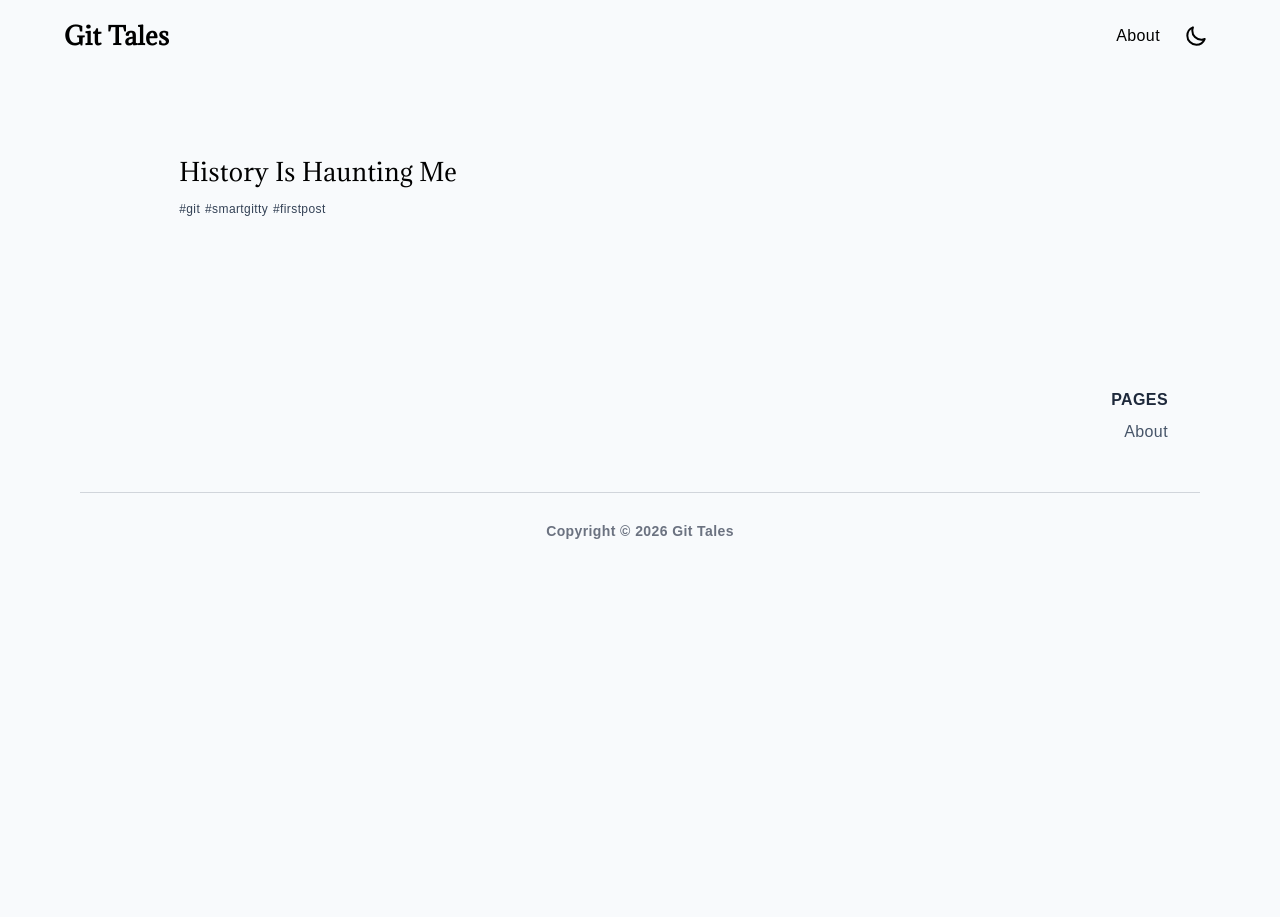
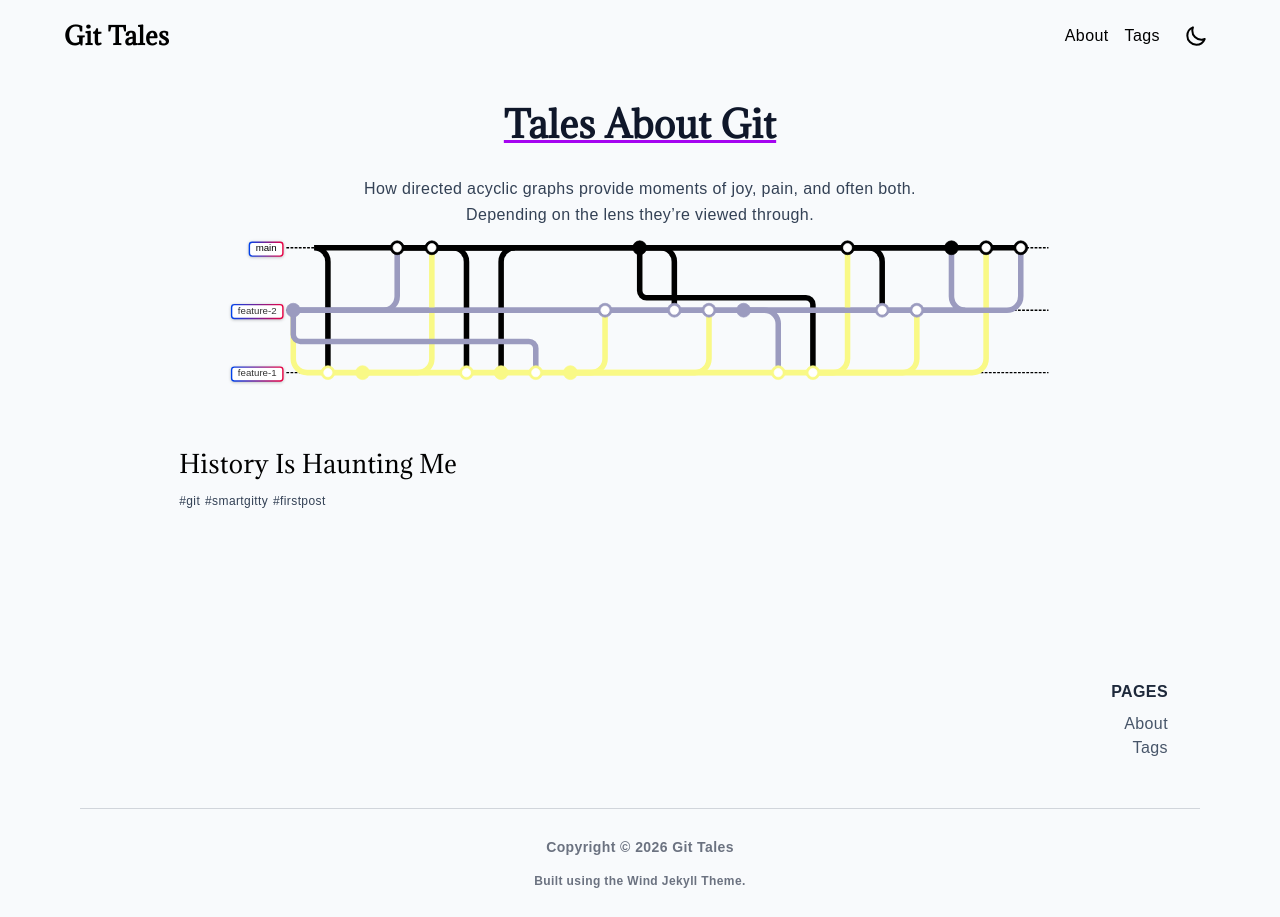
Before and after one commit to wnesensohn/git-tales, a Jekyll site: the page built from index.markdown, in a window 1280 px wide. Built offline with Jekyll 4.4.1, drawn with Linux system fonts in a browser that asks for light colours; some web fonts are replaced.

Commit message:
minor tweaks and fixes

```diff
--- a/_includes/footer.html
+++ b/_includes/footer.html
@@ -27,8 +27,11 @@
     <div class="flex flex-wrap items-center md:justify-between justify-center">
       <div class="w-full md:w-4/12 px-4 mx-auto text-center">
         <div class="text-sm text-gray-500 font-semibold py-1">
-          Copyright © <span id="get-current-year">{{currentYear}}</span><a href="{{ site.url }}" class="text-gray-500 hover:text-gray-800
-            dark:text-slate-500 dark:hover:text-slate-200" target="_blank"> {{site.title}}
+          Copyright © <span id="get-current-year">{{currentYear}}</span> {{site.title}}
+          <p class="text-xs pt-4">
+            Built using the
+            <a class="hover:text-sky-400" href="https://github.com/a-chacon/wind">Wind Jekyll Theme</a>.
+          </p>
         </div>
       </div>
     </div>
--- a/_layouts/post.html
+++ b/_layouts/post.html
@@ -3,7 +3,7 @@ layout: base
 ---
 
 <div class="flex justify-center md:pt-8 w-full md:w-4/5 mx-auto fadeIn">
-  <div class="flex flex-col md:flex-row items-center">
+  <div class="flex flex-col items-center">
     <div class="md:basis-4/6">
       <h1 class="text-2xl md:text-4xl xl:text-5xl text-center py-6 md:p-6">{{page.title}}</h1>
       <div class="flex flex-wrap justify-center gap-4">
--- a/_layouts/tags.html
+++ b/_layouts/tags.html
@@ -4,7 +4,7 @@ layout: base
 
 <div class="flex flex-wrap gap-y-8 gap-x-12 max-w-prose mx-auto pb-8">
   <div class="break-inside-avoid-column">
-    <h1 class="text-xl xl:text-3xl py-4">Etiquetas</h1>
+    <h1 class="text-xl xl:text-3xl py-4">Tags</h1>
     <ul class="list-disc list-inside tag-list">
       {% for tag in site.tags %}
       <li class="text-lg py-1"><a href="#{{ tag[0] }}" class="underline md:no-underline hover:underline">#{{ tag[0] }}</a></li>
@@ -13,7 +13,7 @@ layout: base
   </div>
 
   <div class="break-inside-avoid-column">
-    <h2 class="text-xl xl:text-2xl py-4">Publicaciones por Etiqueta</h2>
+    <h2 class="text-xl xl:text-2xl py-4">Posts</h2>
     {% for tag in site.tags %}
     <h3 id="{{ tag[0] }}" class="text-lg md:text-xl py-3 md:pb-4 md:pt-6"># {{ tag[0] }}</h3>
     <ul class="list-disc list-inside ">
--- a/assets/css/main.scss
+++ b/assets/css/main.scss
@@ -28,3 +28,7 @@ h1 {
    text-decoration-color: $primary_color;
    text-decoration-line: underline;
 }
+
+.prose {
+  line-height: 1.65;
+}
--- a/index.markdown
+++ b/index.markdown
@@ -4,3 +4,9 @@
 
 layout: home
 ---
+# Tales About Git
+
+How directed acyclic graphs provide moments of joy, pain, and often both.
+Depending on the lens they're viewed through.
+
+![Very sad git-history. Do not try this at home.]({{ '/assets/images/history-madness.svg' | absolute_url }}){: style="scale: 1.5" }
--- /dev/null
+++ b/tags.markdown
@@ -0,0 +1,5 @@
+---
+title: Tags
+layout: tags
+permalink: /tags/
+---
```
Also changed, not shown: assets/images/history-madness.svg (added).
